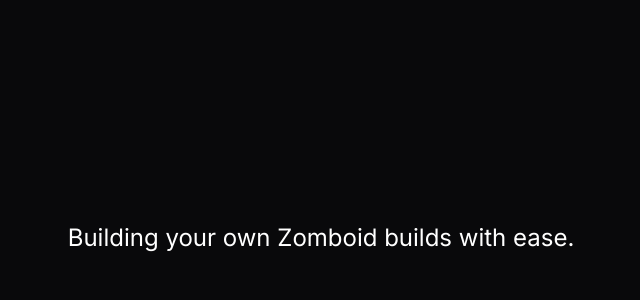
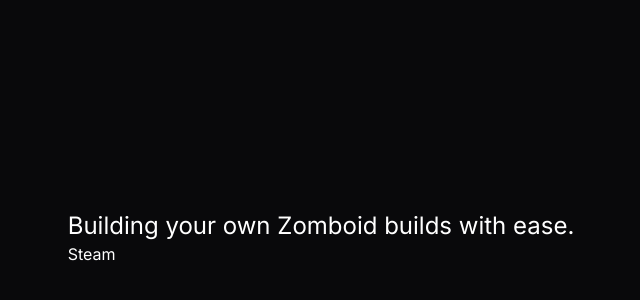
Before and after one commit to KaikSelhorst/monorepo-template, a React (Vite) app in the folder apps/web/: page / in a window 1280 px wide. Shown: the part 162-462 px from the top of the page, without its empty margins (319-959 px from the left). Built offline with nearby package versions, Linux system fonts and the light colour scheme.

Commit message:
chore: update CI workflow by removing conditional build steps and add Steam link to app homepage

```diff
--- a/apps/web/src/routes/index.tsx
+++ b/apps/web/src/routes/index.tsx
@@ -11,6 +11,9 @@
         <h1 className="text-2xl">
           Building your own Zomboid builds with ease.
         </h1>
+        <a href="https://store.steampowered.com/app/108600/Project_Zomboid/">
+          Steam
+        </a>
       </hgroup>
     </div>
   )
```
